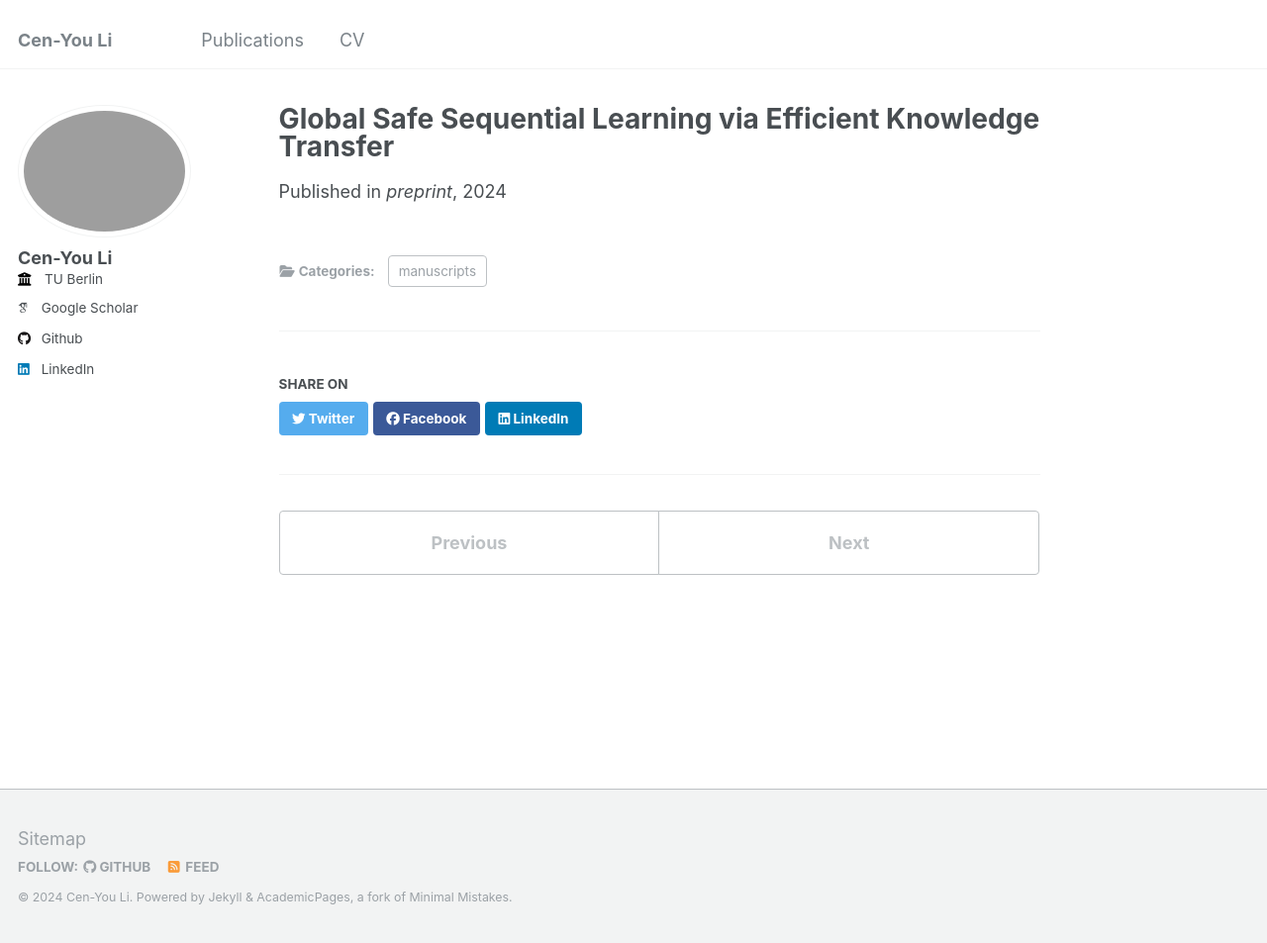
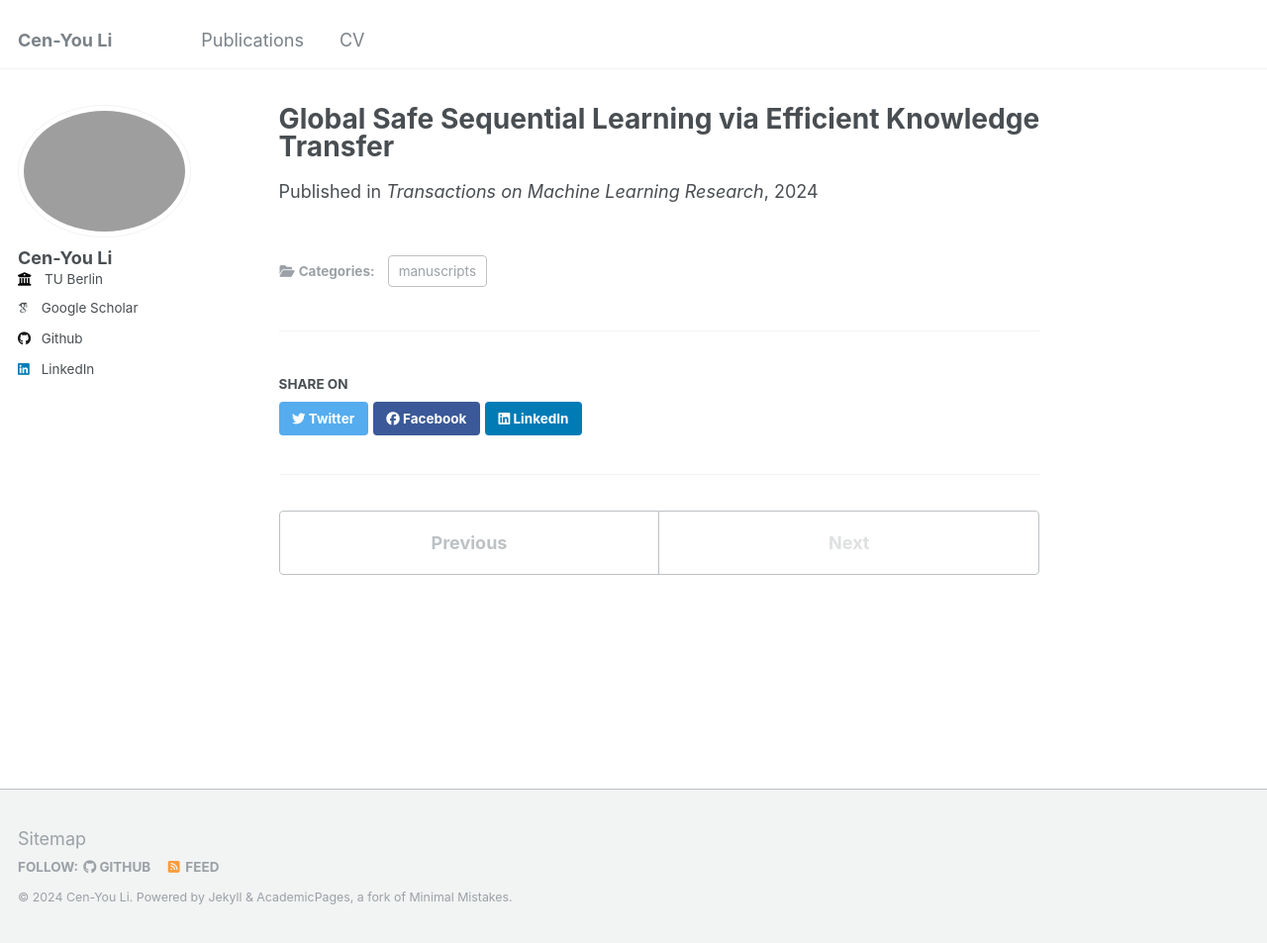
Before and after one commit to cenyou/cenyou.github.io, a Jekyll site: the page built from _publications/2024b.md, in a window 1280 px wide and 953 px high. Shown: the whole window at 99% size. Built offline with Jekyll 4.4.1, drawn with Linux system fonts in a browser that asks for light colours; some web fonts are replaced; part of the change alters nothing that is shown.

```diff
--- a/_publications/2024b.md
+++ b/_publications/2024b.md
@@ -3,8 +3,11 @@ title: "Global Safe Sequential Learning via Efficient Knowledge Transfer"
 author: ["__self__", "Olaf Duennbier", "Marc Toussaint", "Barbara Rakitsch*", "Christoph Zimmer*"]
 category: manuscripts
 permalink: /publication/2024b
-date: 2024-09-01
-venue: "preprint"
+date: 2024-12-31
+venue: "Transactions on Machine Learning Research"
+venue_highlight: "TMLR"
+html: "https://openreview.net/forum?id=PtD2gVmb3J"
 arxiv: "https://arxiv.org/abs/2402.14402"
-code: "https://github.com/boschresearch/TransferSafeSequentialLearning"
+code: "https://github.com/cenyou/TransferSafeSequentialLearning"
+abstract: "Sequential learning methods, such as active learning and Bayesian optimization, aim to select the most informative data for task learning. In many applications, however, data selection is constrained by unknown safety conditions, motivating the development of safe learning approaches. A promising line of safe learning methods uses Gaussian processes to model safety conditions, restricting data selection to areas with high safety confidence. However, these methods are limited to local exploration around an initial seed dataset, as safety confidence centers around observed data points. As a consequence, task exploration is slowed down and safe regions disconnected from the initial seed dataset remain unexplored. In this paper, we propose safe transfer sequential learning to accelerate task learning and to expand the explorable safe region. By leveraging abundant offline data from a related source task, our approach guides exploration in the target task more effectively. We also provide a theoretical analysis to explain why single-task method cannot cope with disconnected regions. Finally, we introduce a computationally efficient approximation of our method that reduces runtime through pre-computations. Our experiments demonstrate that this approach, compared to state-of-the-art methods, learns tasks with lower data consumption and enhances global exploration across multiple disjoint safe regions, while maintaining comparable computational efficiency."
 ---
```
